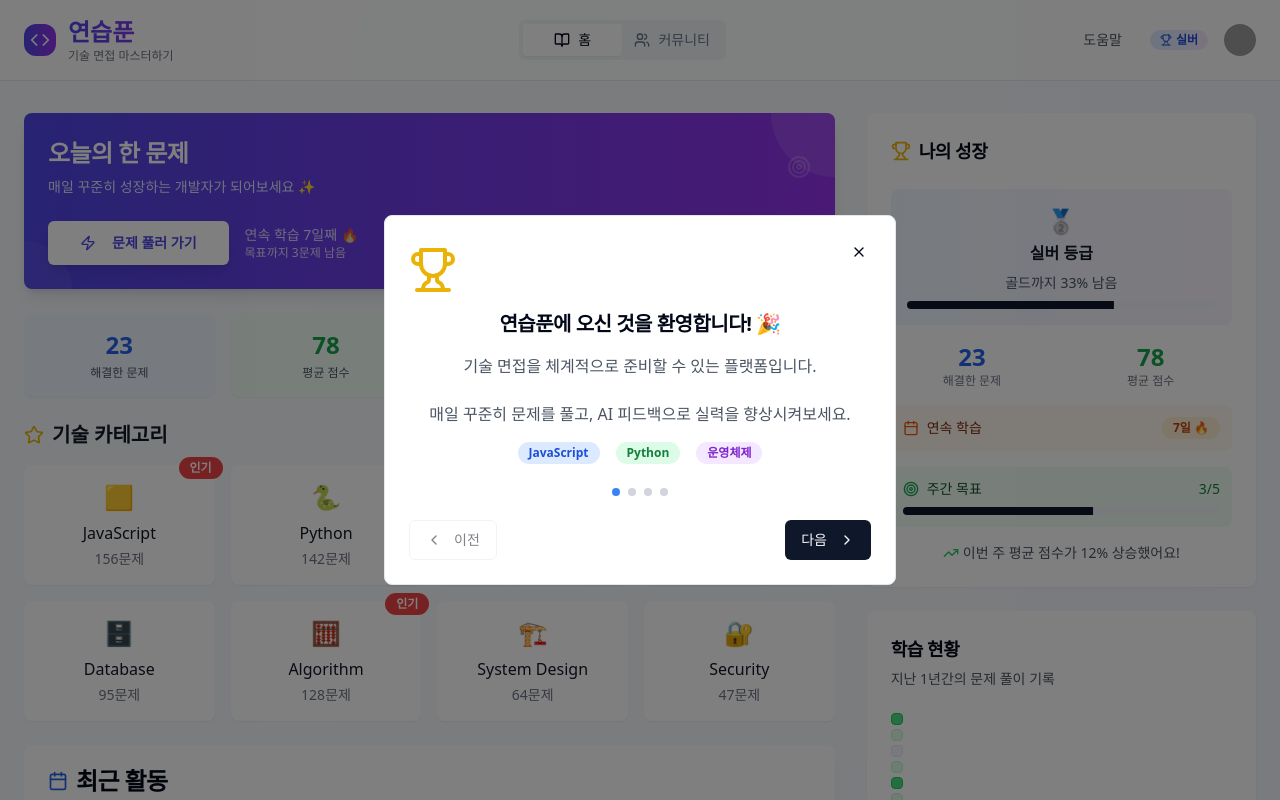
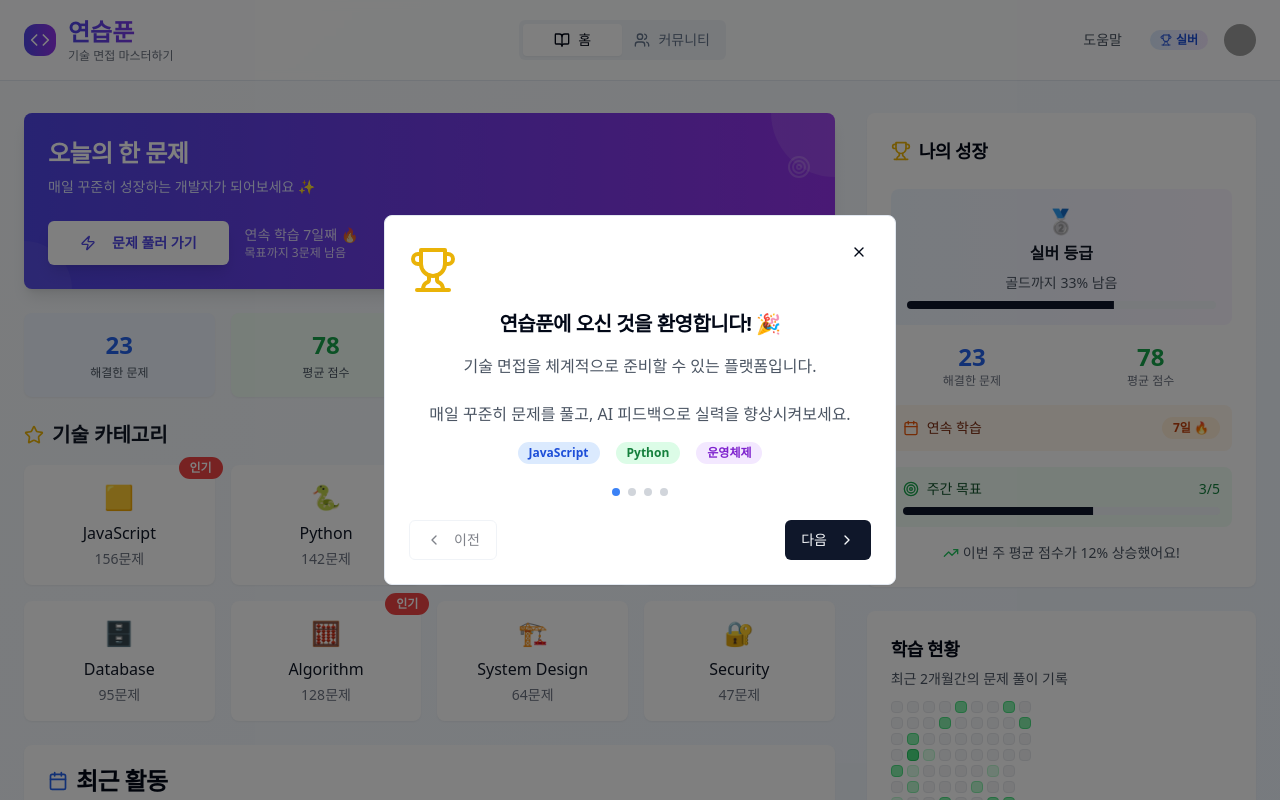
Before and after one commit to hoyyChoi/yeonseubpun, a React (Vite) app: page / in a window 1280 px wide. Shown: the top 800 px of the page. Built offline with nearby package versions, Linux system fonts and the light colour scheme; grey boxes are pictures that could not be loaded.

Commit message:
Fix: Improve GrassChart and Community header
- Adjusted GrassChart height and date range.
- Ensured header visibility in CommunityTab.

```diff
--- a/src/components/CommunityTab.tsx
+++ b/src/components/CommunityTab.tsx
@@ -124,16 +124,6 @@ const CommunityTab = ({ onBack }: CommunityTabProps) => {
       <div className="container mx-auto px-6 py-8">
         <div className="max-w-6xl mx-auto">
           <div className="flex items-center mb-8">
-            {onBack && (
-              <Button
-                variant="ghost"
-                onClick={onBack}
-                className="mr-4"
-              >
-                <ArrowLeft className="w-4 h-4 mr-2" />
-                홈으로
-              </Button>
-            )}
             <div>
               <h1 className="text-3xl font-bold text-gray-900 mb-2">커뮤니티</h1>
               <p className="text-gray-600">함께 성장하고, 서로 도우며 실력을 향상시켜요</p>
--- a/src/components/GrassChart.tsx
+++ b/src/components/GrassChart.tsx
@@ -11,7 +11,8 @@ const GrassChart = () => {
     const data: ActivityData[] = [];
     const today = new Date();
 
-    for (let i = 364; i >= 0; i--) {
+    // 2개월 (60일) 데이터만 생성
+    for (let i = 59; i >= 0; i--) {
       const date = new Date(today);
       date.setDate(today.getDate() - i);
       const dateStr = date.toISOString().split('T')[0];
@@ -36,14 +37,13 @@ const GrassChart = () => {
   const getTooltip = (item: ActivityData) => {
     const date = new Date(item.date);
     const dateStr = date.toLocaleDateString('ko-KR', {
-      year: 'numeric',
       month: 'long',
       day: 'numeric'
     });
     return `${dateStr}: ${item.count}문제`;
   };
 
-  // 주별로 그룹화
+  // 주별로 그룹화 (8-9주 정도)
   const weeks: ActivityData[][] = [];
   for (let i = 0; i < data.length; i += 7) {
     weeks.push(data.slice(i, i + 7));
@@ -51,15 +51,15 @@ const GrassChart = () => {
 
   return (
     <Card className="border-0 shadow-sm">
-      <CardHeader>
+      <CardHeader className="pb-3">
         <CardTitle className="text-lg">학습 현황</CardTitle>
-        <p className="text-sm text-gray-600">지난 1년간의 문제 풀이 기록</p>
+        <p className="text-sm text-gray-600">최근 2개월간의 문제 풀이 기록</p>
       </CardHeader>
       <CardContent>
         <div className="overflow-x-auto">
-          <div className="grid grid-cols-53 gap-1 min-w-[700px]">
+          <div className="flex gap-1 min-w-fit">
             {weeks.map((week, weekIndex) => (
-              <div key={weekIndex} className="grid grid-rows-7 gap-1">
+              <div key={weekIndex} className="flex flex-col gap-1">
                 {week.map((day, dayIndex) => (
                   <div
                     key={`${weekIndex}-${dayIndex}`}
@@ -72,7 +72,7 @@ const GrassChart = () => {
           </div>
         </div>
 
-        <div className="flex items-center justify-between mt-6 text-xs text-gray-500">
+        <div className="flex items-center justify-between mt-4 text-xs text-gray-500">
           <span>적음</span>
           <div className="flex items-center space-x-1">
             <div className="w-3 h-3 bg-gray-100 border border-gray-200 rounded-sm"></div>
```
